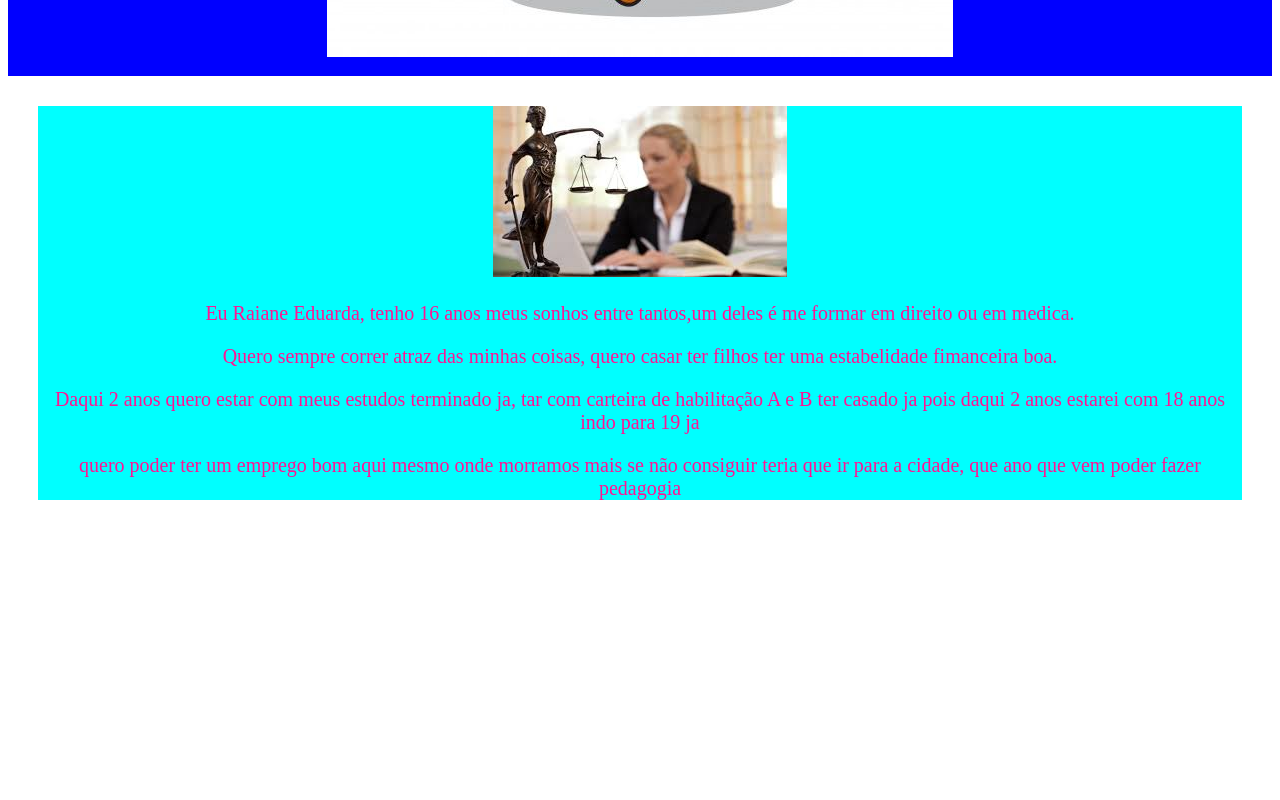
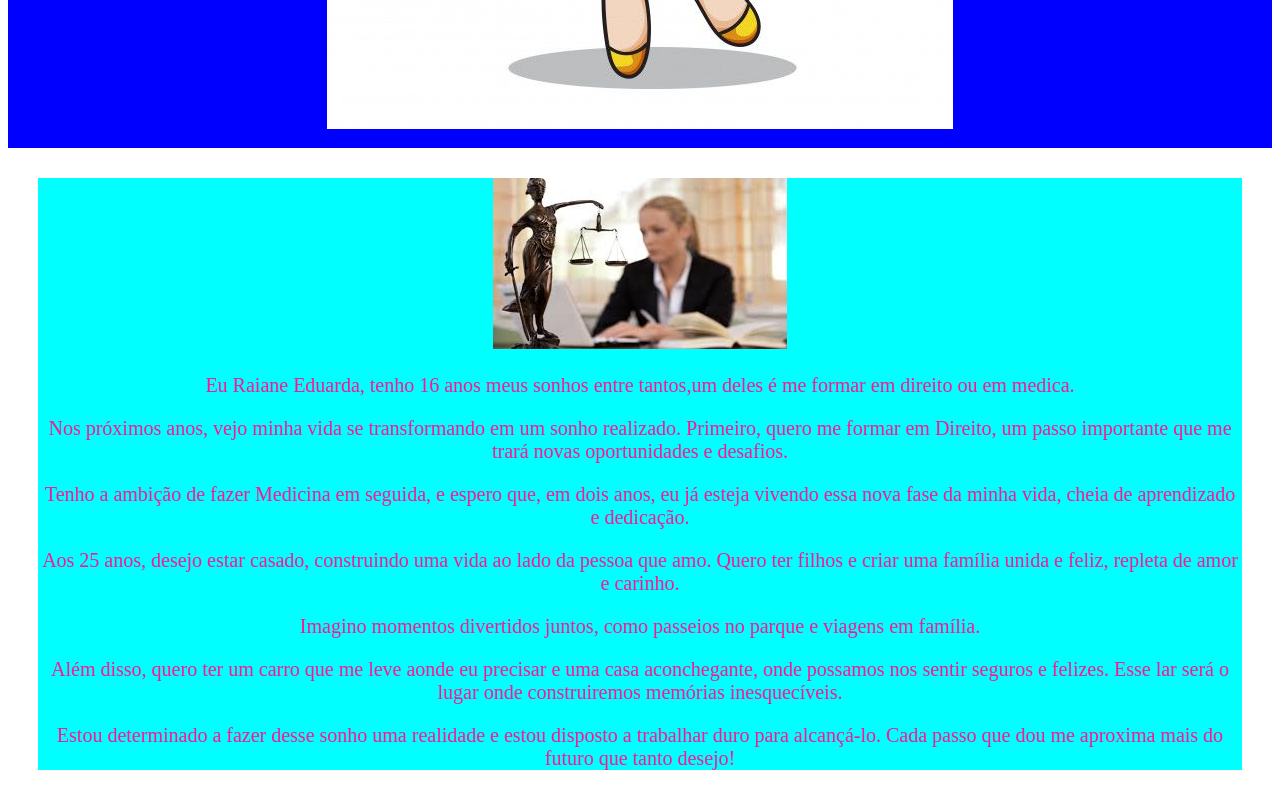
Before and after one commit to raianebn/Meu-futuro-, a plain HTML site: page index.html in a window 1280 px wide. Shown: the part 754-1554 px from the top of the page. Before the commit the page ends 1284 px from the top, so only its background shows below. Drawn offline with Linux system fonts and the light colour scheme.

Commit message:
atualização

```diff
--- a/index.html
+++ b/index.html
@@ -22,10 +22,12 @@
 <div>
     <img src="download (1).jpeg" alt="é uma foto de advogada">
     <p>Eu Raiane Eduarda, tenho 16 anos meus sonhos entre tantos,um deles é me formar em direito ou em medica.</p>
-    <p>Quero sempre correr atraz das minhas coisas, quero casar ter filhos ter uma estabelidade fimanceira boa. </p>
-    <p>Daqui 2 anos quero estar com meus estudos terminado ja, tar com carteira de habilitação A e B ter casado ja pois daqui 2 anos estarei com 18 anos indo para 19 ja </p>
-<p>quero poder ter um emprego bom aqui mesmo onde morramos mais se não consiguir teria que ir para a cidade, que ano que vem poder fazer pedagogia </p>
-
+    <p> Nos próximos anos, vejo minha vida se transformando em um sonho realizado. Primeiro, quero me formar em Direito, um passo importante que me trará novas oportunidades e desafios.</p>
+    <p> Tenho a ambição de fazer Medicina em seguida, e espero que, em dois anos, eu já esteja vivendo essa nova fase da minha vida, cheia de aprendizado e dedicação.</p>
+<p>Aos 25 anos, desejo estar casado, construindo uma vida ao lado da pessoa que amo. Quero ter filhos e criar uma família unida e feliz, repleta de amor e carinho.</p>
+<p>Imagino momentos divertidos juntos, como passeios no parque e viagens em família.</p>
+<p>Além disso, quero ter um carro que me leve aonde eu precisar e uma casa aconchegante, onde possamos nos sentir seguros e felizes. Esse lar será o lugar onde construiremos memórias inesquecíveis.</p>
+<p>Estou determinado a fazer desse sonho uma realidade e estou disposto a trabalhar duro para alcançá-lo. Cada passo que dou me aproxima mais do futuro que tanto desejo!</p>
 </div>
 </section>
 
--- a/style.css
+++ b/style.css
@@ -11,8 +11,10 @@
     margin-top: 10px;
     display: flex;
     justify-content: center;
+    gap: 10px;
     width: 20px;
     font-size: 20px;
+    flex-wrap: wrap;
 
 }
 .jurandir{
```
